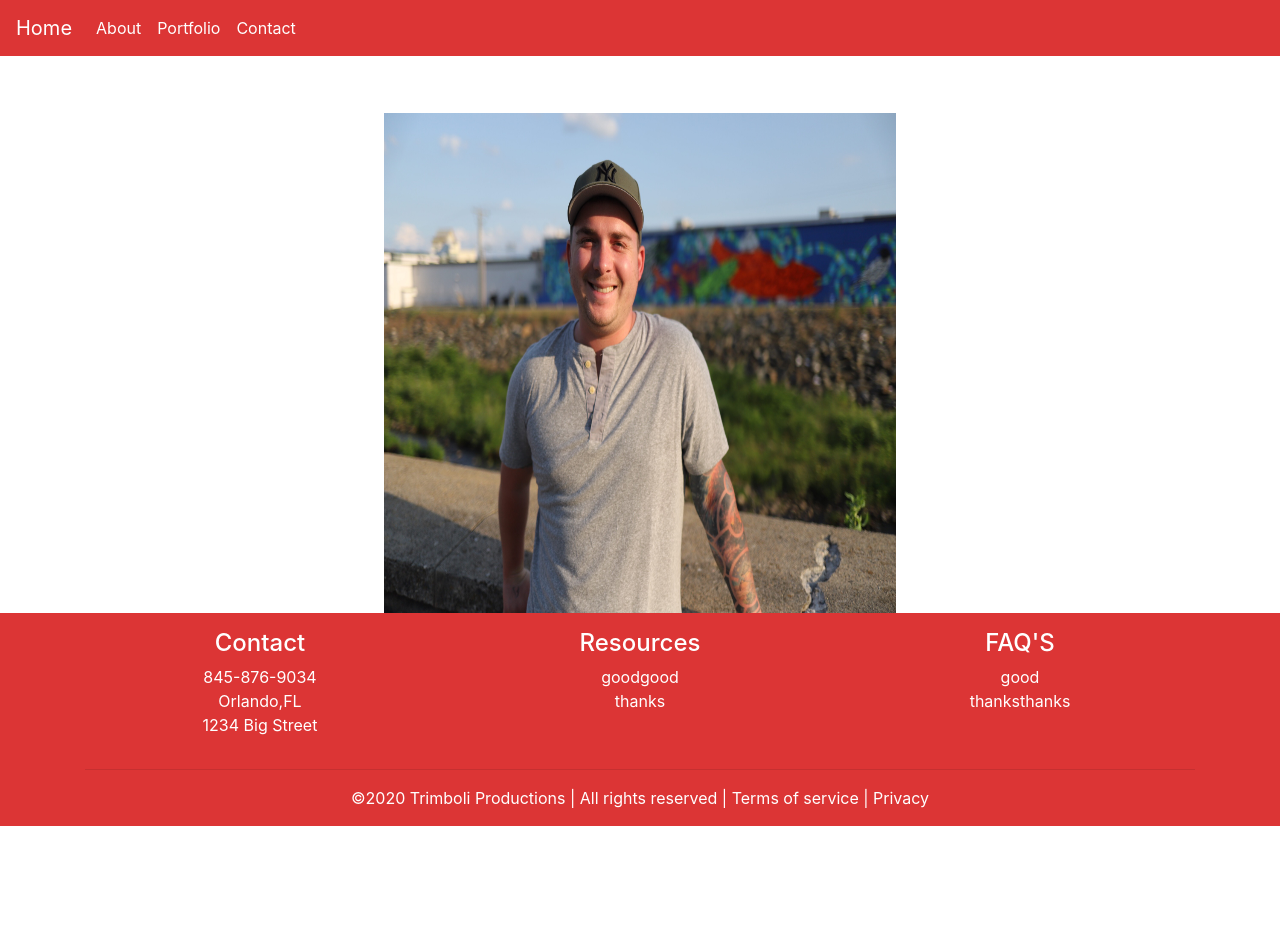
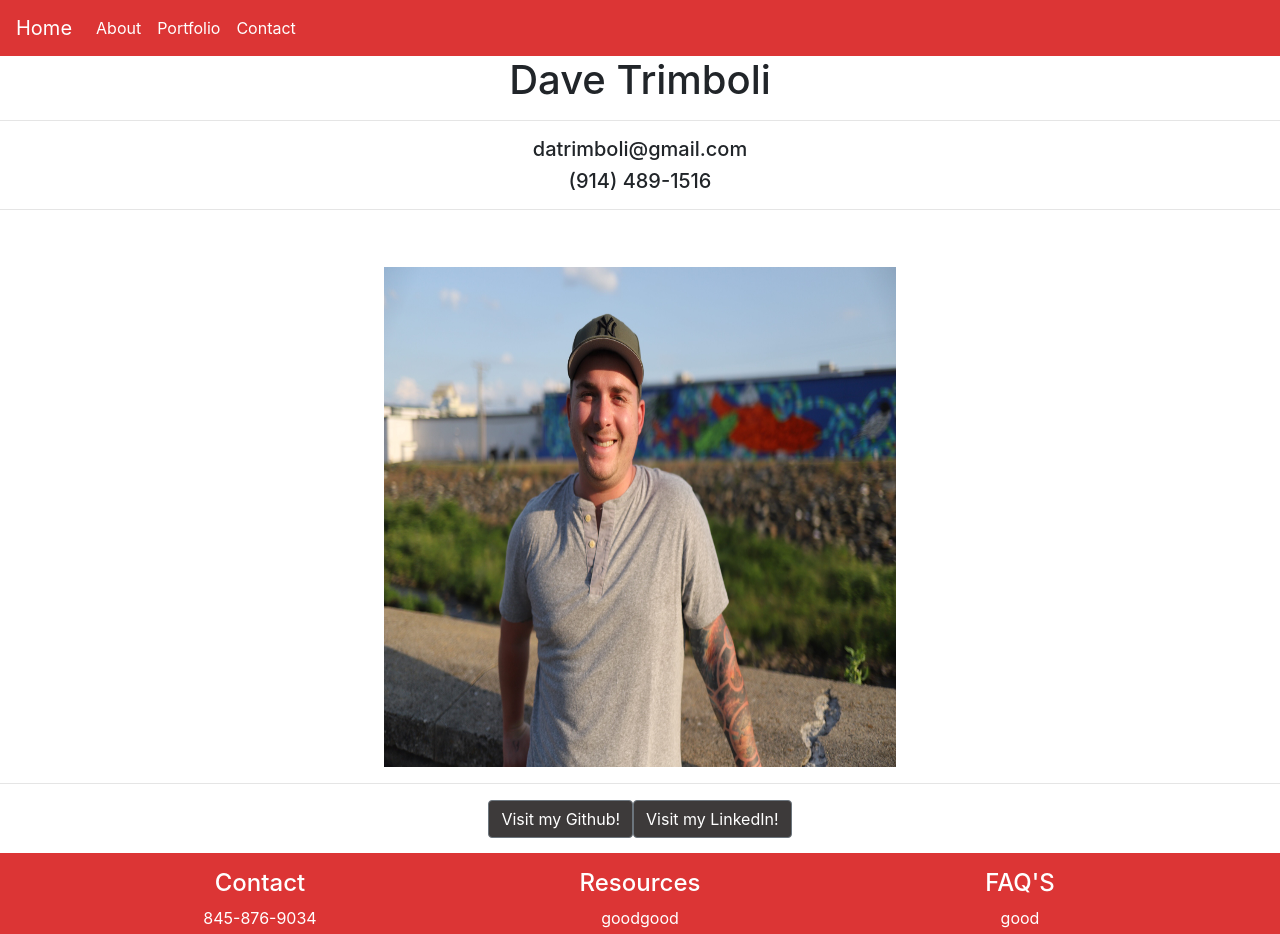
Before and after one commit to datrimboli/reactportfolio1, a React (Create React App) app in the folder reactportfolio1/: page / in a window 1280 px wide. Shown: the top 934 px of the page. Before the commit the page ends 826 px from the top, so only its background shows below. Built offline with nearby package versions, Linux system fonts and the light colour scheme.

Commit message:
name,email,about links on about page

```diff
--- a/reactportfolio1/src/pages/About/About.css
+++ b/reactportfolio1/src/pages/About/About.css
@@ -9,3 +9,13 @@ width: 700px;
     margin-top: 15mm;
     width: 40%;;
 }
+
+.name {
+  text-align: center;
+  align-items: center;
+
+}
+
+.bottom {
+  margin-bottom: 4mm;
+}
--- a/reactportfolio1/src/pages/About/About.js
+++ b/reactportfolio1/src/pages/About/About.js
@@ -9,8 +9,30 @@ import {
 const Portfolio = () => {
   return (
     <>
+      <h1 className="name" >Dave Trimboli</h1>
+      <hr/>
+      <h5 className="name">datrimboli@gmail.com</h5>
+      <h5 className="name">(914) 489-1516</h5>
+      <hr/>
+        <img className="size" src={Image1} alt=""/>
+        <hr/>
+      <div className="name">
+        <Button className="buttoncolor bottom" type="button"
+        onClick={(e) => {
+          e.preventDefault();
+          window.location.href = 'https://github.com/datrimboli';
+        }}
+      > Visit my Github!</Button>
 
-        <img className="size" src={Image1} alt=""/>
+      <Button className="buttoncolor bottom" type="button"
+        onClick={(e) => {
+          e.preventDefault();
+          window.location.href = 'https://www.linkedin.com/in/dave-trimboli-158a16a4/';
+        }}
+      > Visit my LinkedIn!</Button>
+
+      </div>
+
 
     </>
   )
```
